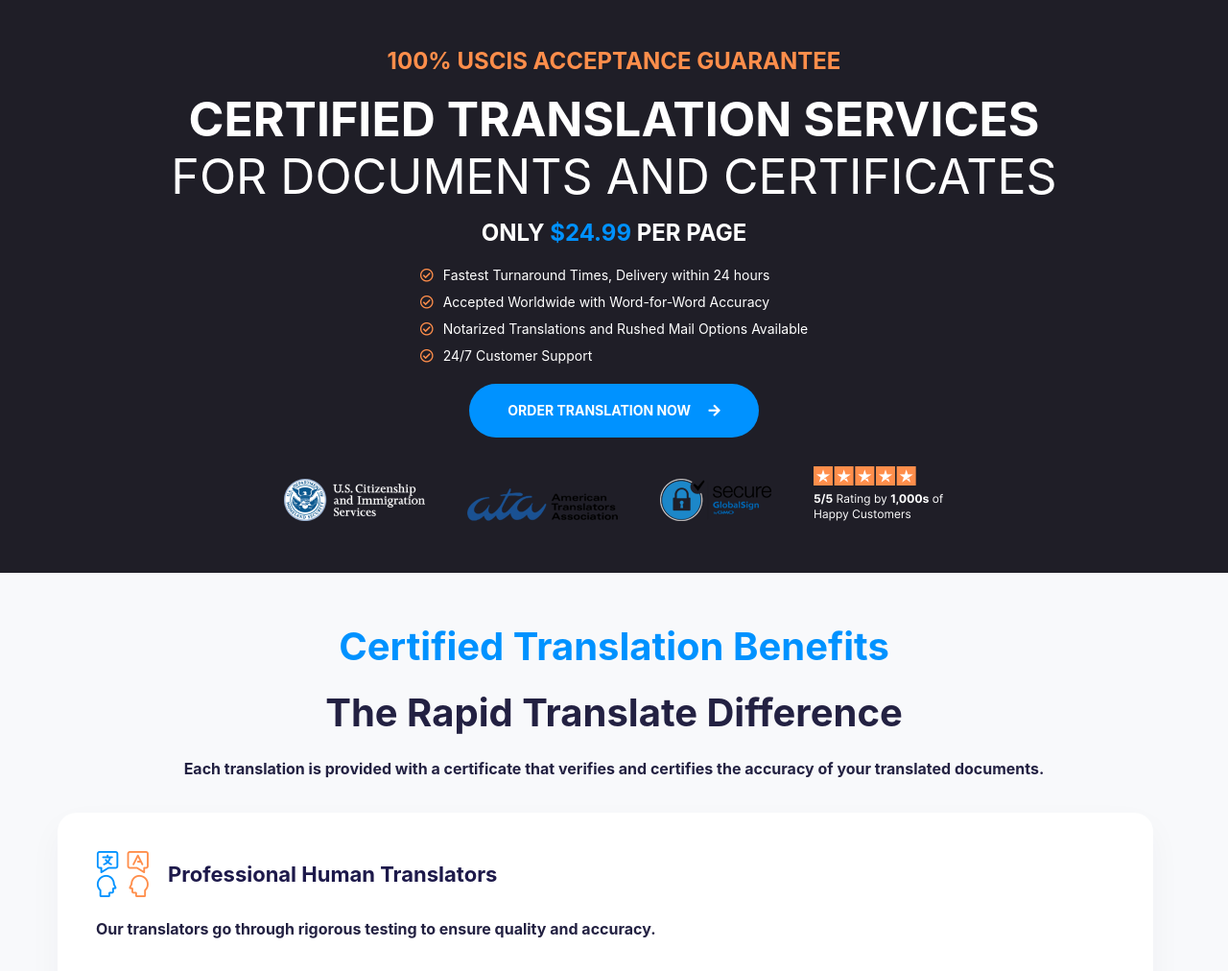
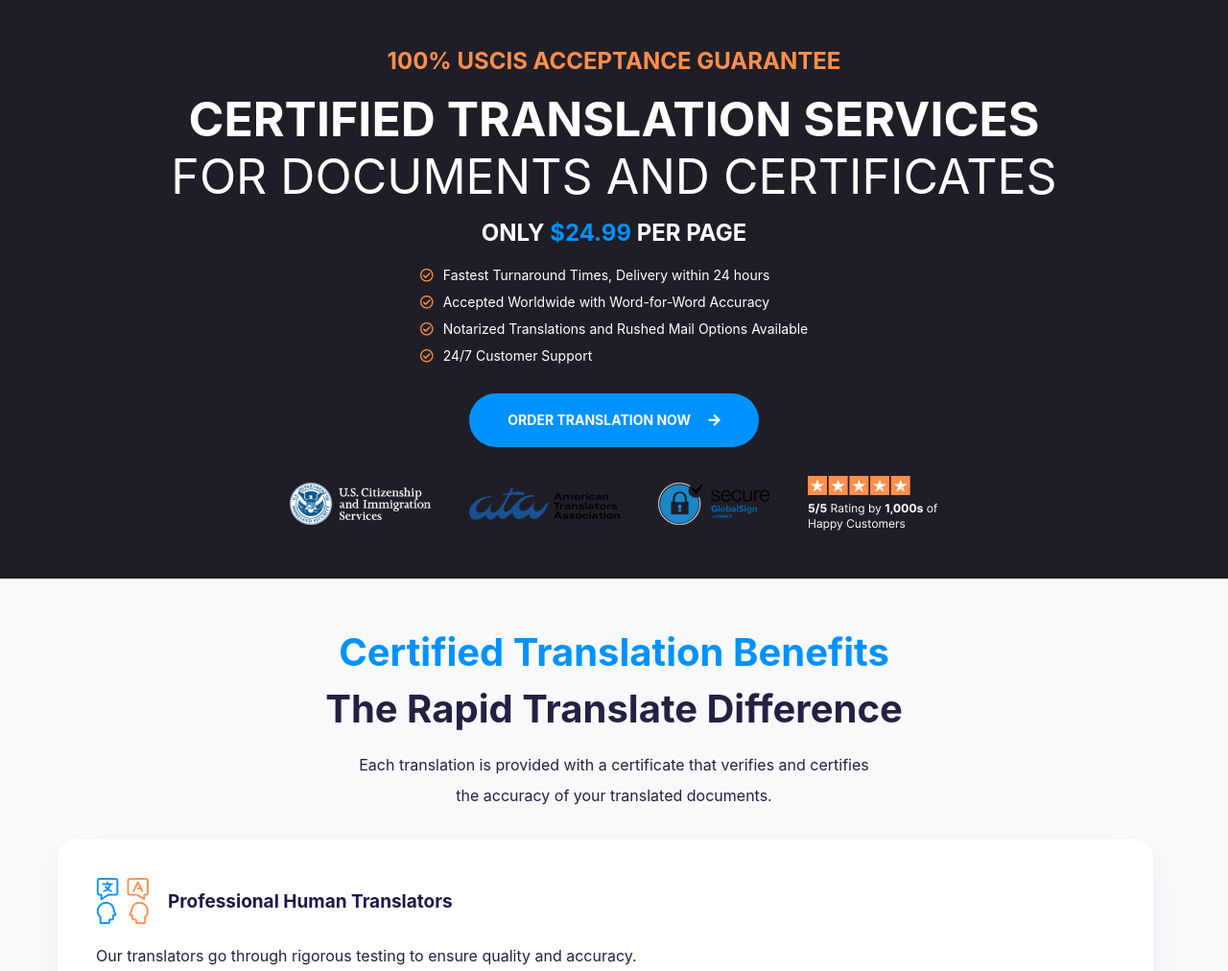
Before and after one commit to MrX1068/Test-Work, a plain HTML site: page index.html in a window 1280 px wide. Shown: the top 1012 px of the page at 96% size. Drawn offline with Linux system fonts and the light colour scheme.

```diff
--- a/index.html
+++ b/index.html
@@ -65,7 +65,7 @@
         <h3>The Rapid Translate Difference</h2>
         <p>
           Each translation is provided with a certificate that verifies and
-          certifies the accuracy of your translated documents.
+          certifies <br> the accuracy of your translated documents.
         </p>
       </div>
       <div class="cards">
--- a/style.css
+++ b/style.css
@@ -70,10 +70,17 @@ button {
   border: #0092ff;
   padding: 20px 40px;
   cursor: pointer;
+  margin-top: 10px;
 }
 .fa-arrow-right {
   color: #ffffff;
   margin-left: 15px;
+}
+.logos {
+  display: flex;
+  align-items: center;
+  justify-content: center;
+  flex-wrap: wrap;
 }
 .logos img {
   margin: 30px 20px 0;
@@ -102,7 +109,7 @@ button {
 }
 .card-head h3 {
   color: #1d194a;
-  margin: 15px 0;
+  margin: 5px 0 15px 0;
 }
 .card-head h3,
 .card-head p,
@@ -113,8 +120,11 @@ button {
   font-size: 16px;
   line-height: 2;
   margin-bottom: 20px;
+
 }
-
+.card-head p, .card-text  {
+font-weight: normal;
+}
 .cards {
   display: flex;
   justify-content: space-between;
@@ -139,7 +149,7 @@ button {
 }
 
 .symbol-and-head h4 {
-  font-size: 22px;
+  font-size: 19px;
   color: rgb(29, 25, 74);
   margin: 0 20px;
 }
```
